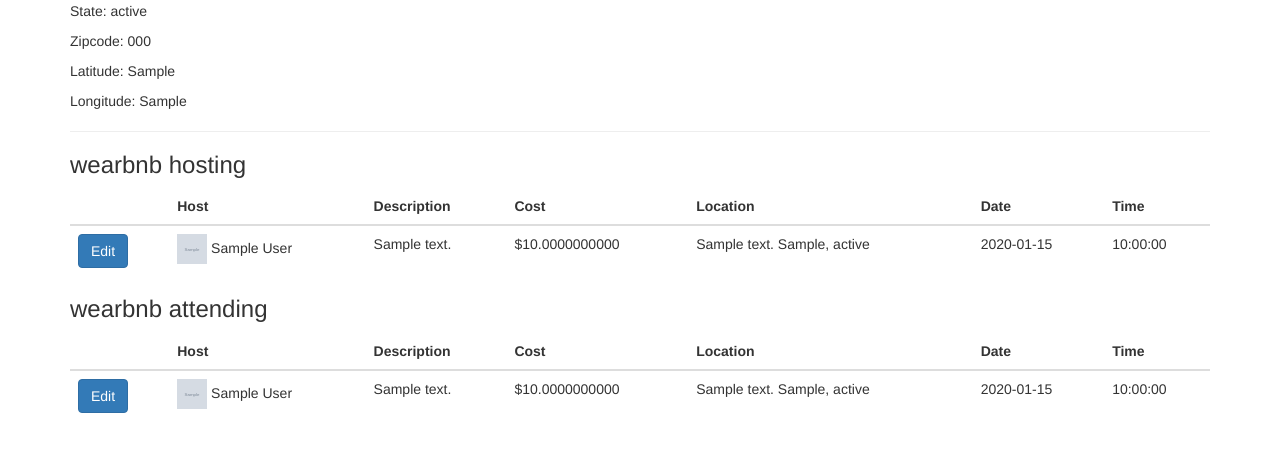
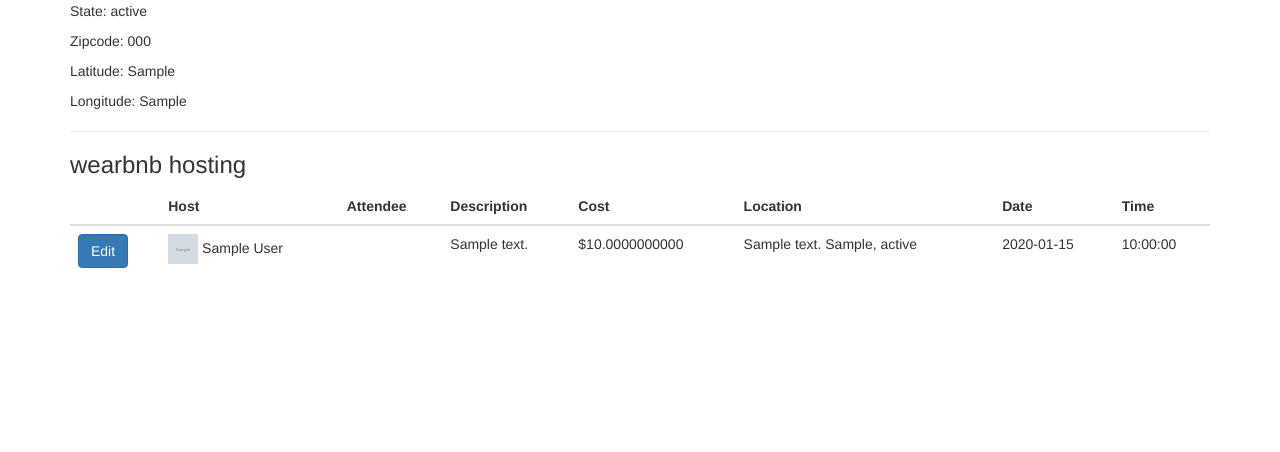
Before and after one commit to desl/wbnb, a Flask app: page /users/1 in a window 1280 px wide. Shown: the part 284-736 px from the top of the page. Run offline with Flask 2, Linux system fonts and the light colour scheme; tables that the repository leaves empty hold one stand-in row (values such as "Sample post"); grey boxes marked "Sample" are stand-in pictures; some libraries are stand-ins or nearby versions.

Commit message:
added view of wearbnbs attending and hosting to show user. Now with some security so it only shows attending to the current user, and hides attendees for wearbnbs hosted by the user being shown

```diff
--- a/project/users/templates/users/show.html
+++ b/project/users/templates/users/show.html
@@ -25,6 +25,7 @@ Show User
 			<tr>
 				<th></th>
 				<th>Host</th>
+				<th>Attendee</th>
 				<!--th>Distance</th-->
 				<th>Description</th>
 				<th>Cost</th>
@@ -58,6 +59,14 @@ Show User
 																					{{ party.host.name }}
 						</td>
 						<!--td>{{party.distance}} km </td-->
+						<td>
+								{% if current_user.id == party.host_id %}
+										{% if party.attendee.image_url %}
+												<img class="list-image" src="{{party.attendee.image_url}}" alt="party attendee">
+										{% endif %}
+										{{ party.attendee.name }}
+								{% endif %}
+						</td>
 						<td>{{ party.description}}</td>
 						<td>${{ party.cost}}</td>
 						<td>{{ party.host.address}} {{ party.host.city}}, {{ party.host.state }}</td>
@@ -69,7 +78,7 @@ Show User
 		</table>
 	{% endif %}
 
-	{% if a_parties %}
+	{% if a_parties and user.id == current_user.id %}
 		<h3>wearbnb attending</h3>
 		<table class="table">
 			<thead>
```
